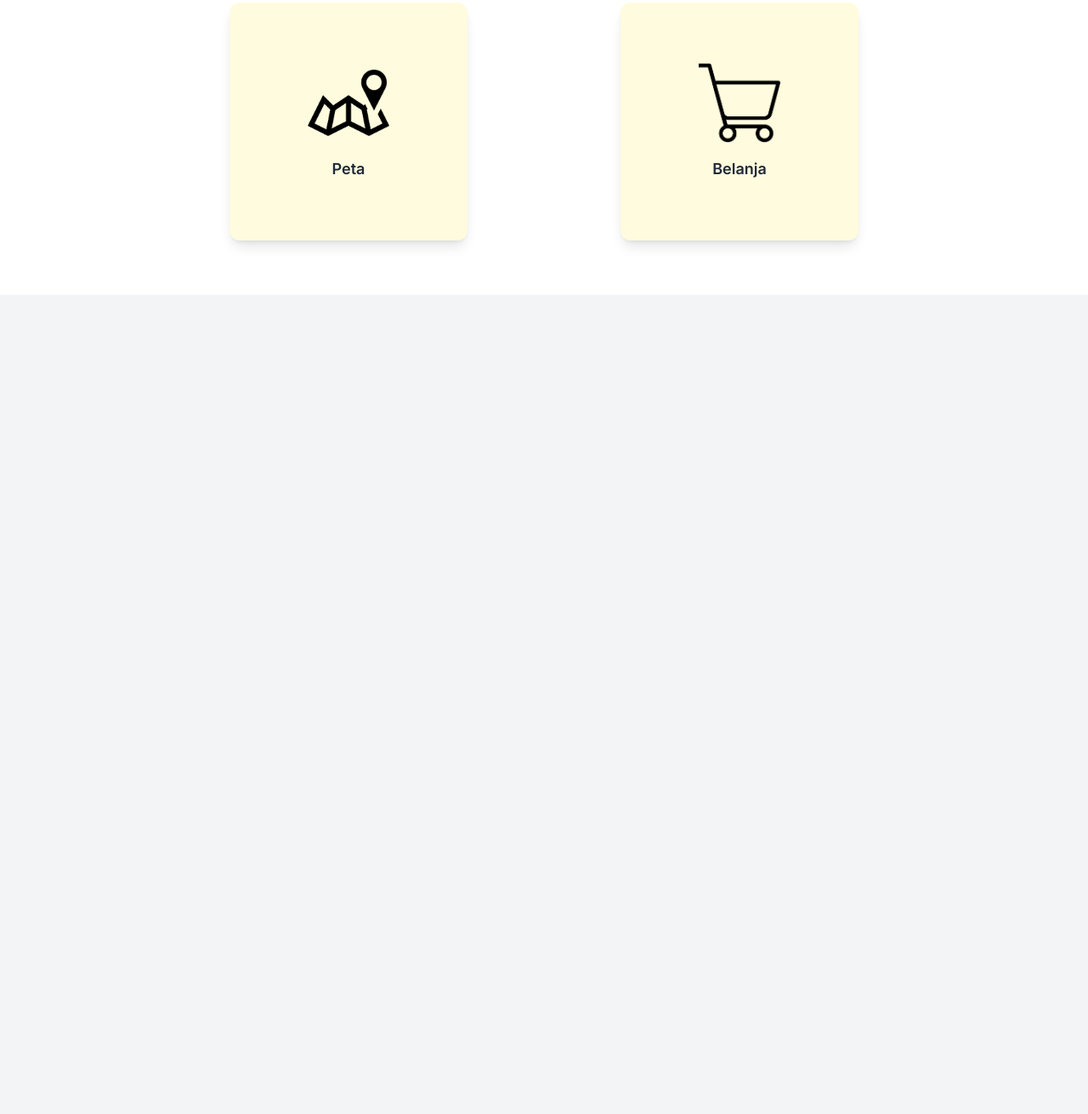
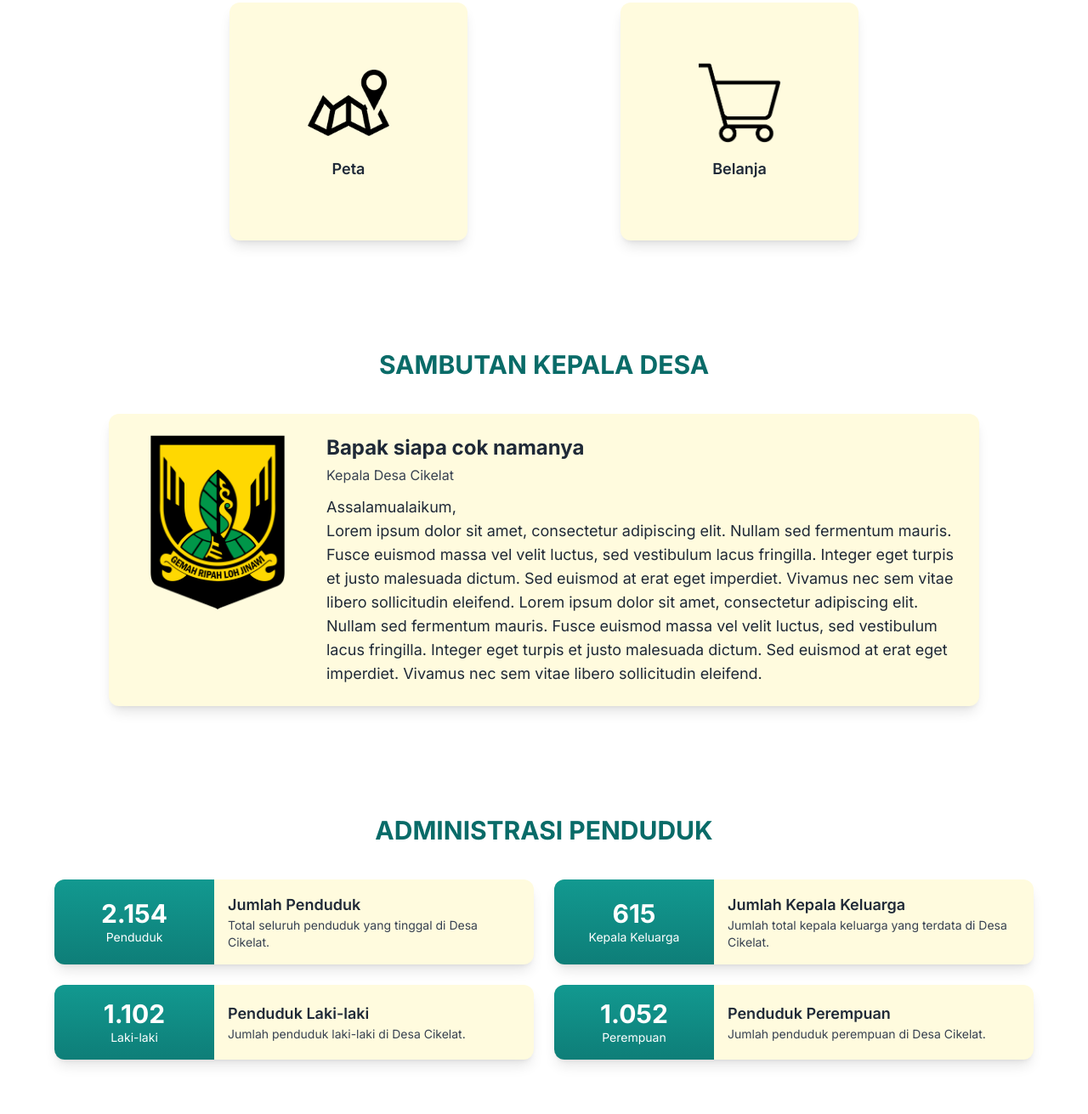
Before and after one commit to ivanank2004/desacikelat, a plain HTML site: page index.html in a window 1280 px wide. Shown: the part 1553-2864 px from the top of the page at 85% size. Before the commit the page ends 1900 px from the top, so only its background shows below. Drawn offline with nearby package versions, Linux system fonts and the light colour scheme.

Commit message:
Update index.html

```diff
--- a/index.html
+++ b/index.html
@@ -108,6 +108,93 @@
     </div>
   </section>
 
+  <!-- Seksi Sambutan Kepala Desa -->
+  <section class="bg-white py-16 px-4">
+    <h2 class="text-3xl font-bold text-center text-[#096B68] mb-10">SAMBUTAN KEPALA DESA</h2>
+
+    <div class="max-w-5xl mx-auto bg-[#FFFBDE] rounded-xl shadow-lg p-6 md:flex md:items-start md:space-x-6">
+      <!-- Foto Kepala Desa -->
+      <div class="flex-shrink-0 flex justify-center mb-6 md:mb-0">
+        <img src="assets/img/sukabumi.png" alt="Kepala Desa" class="w-52 h-52 md:w-70 md:h-70 object-contain" />
+      </div>
+
+      <!-- Teks Sambutan -->
+      <div class="text-gray-800">
+        <h3 class="text-xl md:text-2xl font-bold mb-1">Bapak siapa cok namanya</h3>
+        <p class="text-sm md:text-base text-gray-700 mb-3">Kepala Desa Cikelat</p>
+        <p class="text-sm md:text-lg leading-relaxed">
+          Assalamualaikum,<br>
+          Lorem ipsum dolor sit amet, consectetur adipiscing elit. Nullam sed fermentum mauris.
+          Fusce euismod massa vel velit luctus, sed vestibulum lacus fringilla. Integer eget turpis et
+          justo malesuada dictum. Sed euismod at erat eget imperdiet.
+          Vivamus nec sem vitae libero sollicitudin eleifend. Lorem ipsum dolor sit amet, consectetur adipiscing elit.
+          Nullam sed fermentum mauris.
+          Fusce euismod massa vel velit luctus, sed vestibulum lacus fringilla. Integer eget turpis et
+          justo malesuada dictum. Sed euismod at erat eget imperdiet.
+          Vivamus nec sem vitae libero sollicitudin eleifend.
+        </p>
+      </div>
+    </div>
+  </section>
+
+  <!-- Seksi Administrasi Penduduk -->
+  <section class="bg-white py-16 px-4">
+    <h2 class="text-3xl font-bold text-center text-[#096B68] mb-10">ADMINISTRASI PENDUDUK</h2>
+
+    <div class="max-w-6xl mx-auto grid grid-cols-1 md:grid-cols-2 gap-6">
+      <!-- Card 1: Penduduk -->
+      <div class="flex bg-[#FFFBDE] rounded-xl shadow-lg overflow-hidden">
+        <div
+          class="bg-gradient-to-b from-[#129990] to-[#0e7e78] text-white w-1/3 flex flex-col justify-center items-center p-4">
+          <div class="text-3xl font-bold">2.154</div>
+          <div class="text-sm">Penduduk</div>
+        </div>
+        <div class="p-4 flex flex-col justify-center w-2/3">
+          <h3 class="text-lg font-semibold text-gray-800">Jumlah Penduduk</h3>
+          <p class="text-sm text-gray-700">Total seluruh penduduk yang tinggal di Desa Cikelat.</p>
+        </div>
+      </div>
+
+      <!-- Card 2: Kepala Keluarga -->
+      <div class="flex bg-[#FFFBDE] rounded-xl shadow-lg overflow-hidden">
+        <div
+          class="bg-gradient-to-b from-[#129990] to-[#0e7e78] text-white w-1/3 flex flex-col justify-center items-center p-4">
+          <div class="text-3xl font-bold">615</div>
+          <div class="text-sm text-center">Kepala Keluarga</div>
+        </div>
+        <div class="p-4 flex flex-col justify-center w-2/3">
+          <h3 class="text-lg font-semibold text-gray-800">Jumlah Kepala Keluarga</h3>
+          <p class="text-sm text-gray-700">Jumlah total kepala keluarga yang terdata di Desa Cikelat.</p>
+        </div>
+      </div>
+
+      <!-- Card 3: Laki-laki -->
+      <div class="flex bg-[#FFFBDE] rounded-xl shadow-lg overflow-hidden">
+        <div
+          class="bg-gradient-to-b from-[#129990] to-[#0e7e78] text-white w-1/3 flex flex-col justify-center items-center p-4">
+          <div class="text-3xl font-bold">1.102</div>
+          <div class="text-sm">Laki-laki</div>
+        </div>
+        <div class="p-4 flex flex-col justify-center w-2/3">
+          <h3 class="text-lg font-semibold text-gray-800">Penduduk Laki-laki</h3>
+          <p class="text-sm text-gray-700">Jumlah penduduk laki-laki di Desa Cikelat.</p>
+        </div>
+      </div>
+
+      <!-- Card 4: Perempuan -->
+      <div class="flex bg-[#FFFBDE] rounded-xl shadow-lg overflow-hidden">
+        <div
+          class="bg-gradient-to-b from-[#129990] to-[#0e7e78] text-white w-1/3 flex flex-col justify-center items-center p-4">
+          <div class="text-3xl font-bold">1.052</div>
+          <div class="text-sm">Perempuan</div>
+        </div>
+        <div class="p-4 flex flex-col justify-center w-2/3">
+          <h3 class="text-lg font-semibold text-gray-800">Penduduk Perempuan</h3>
+          <p class="text-sm text-gray-700">Jumlah penduduk perempuan di Desa Cikelat.</p>
+        </div>
+      </div>
+    </div>
+  </section>
 
 </body>
 
```
